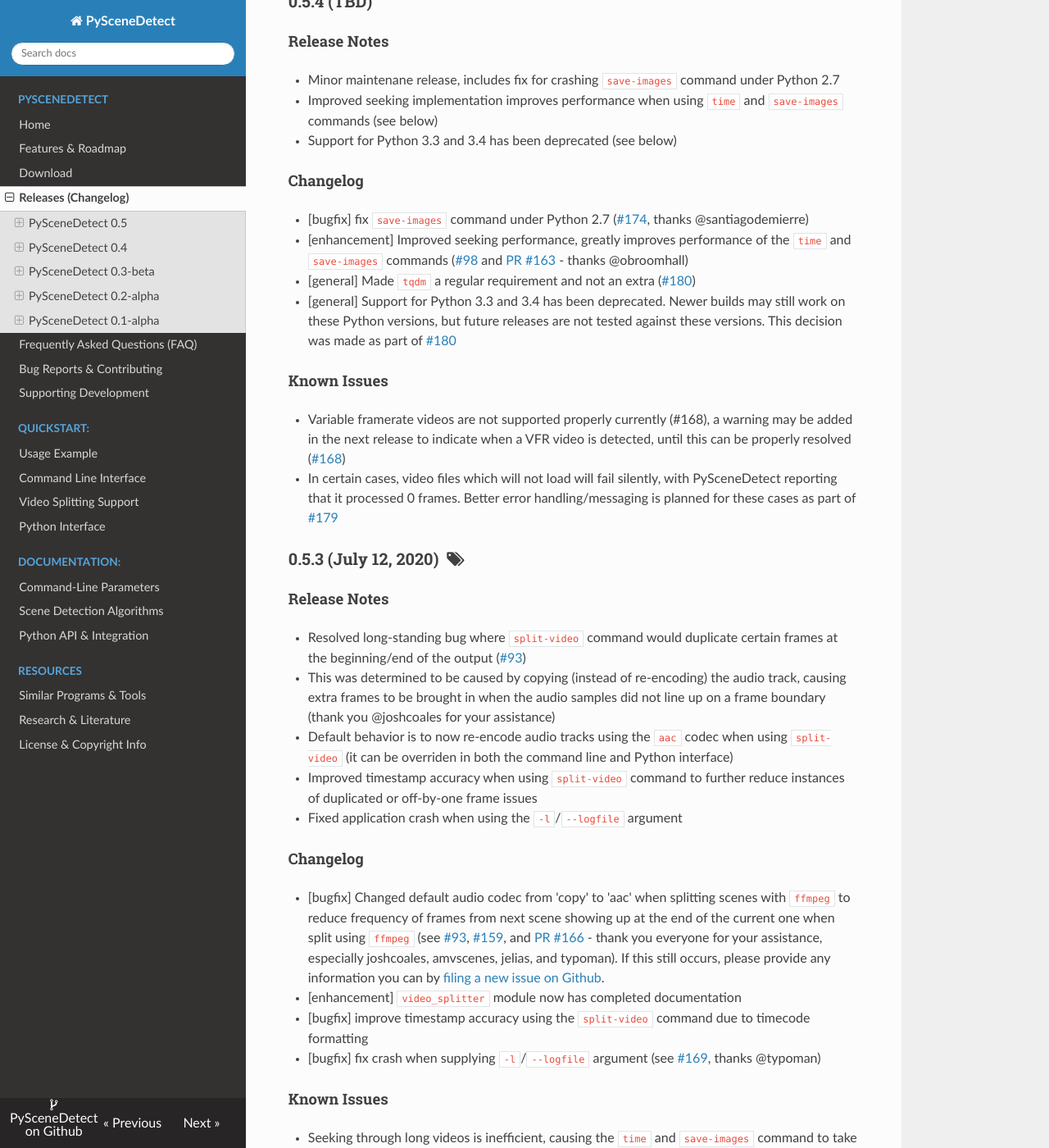
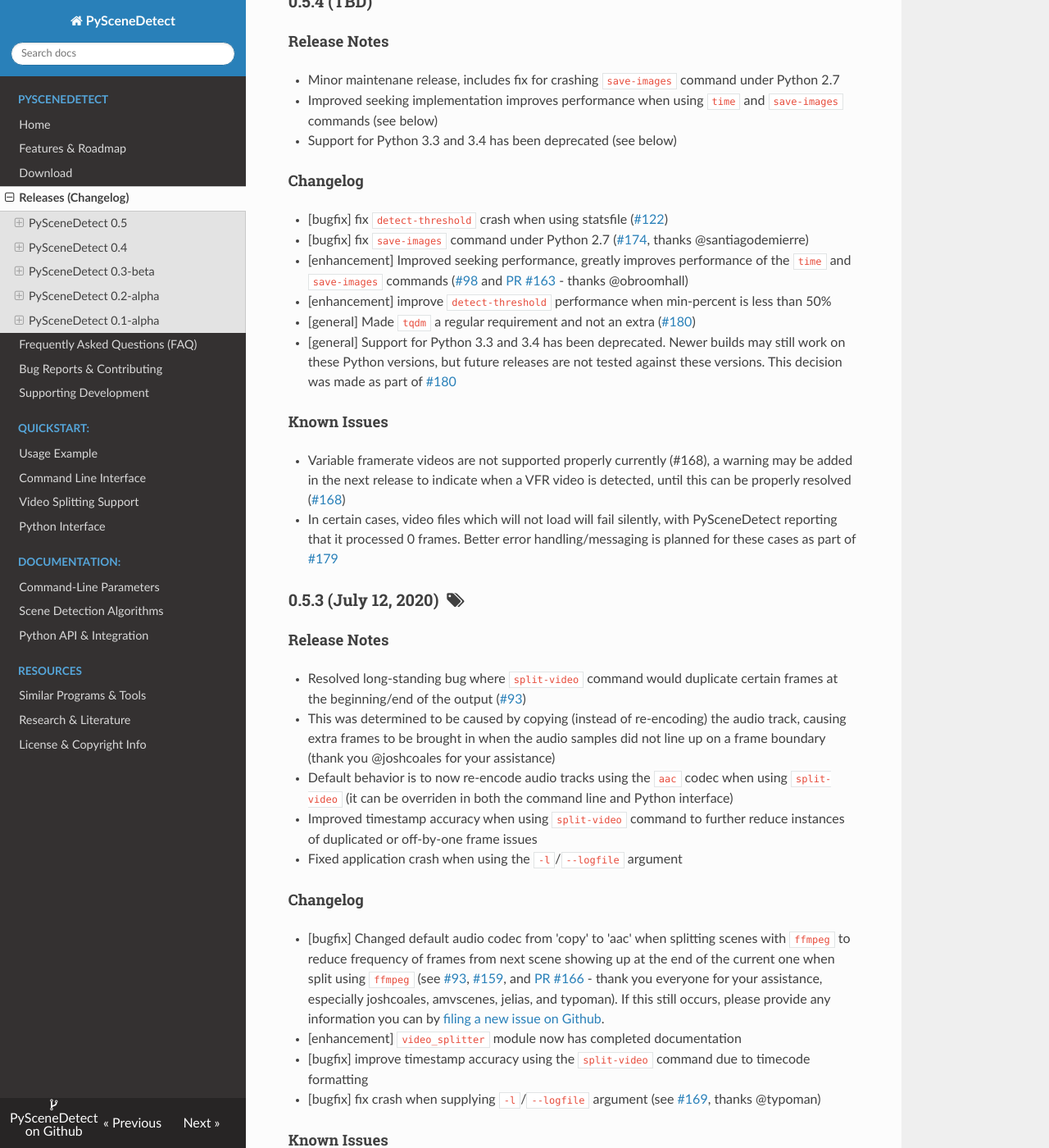
Before and after one commit to vovamushak/PySceneDetect, an MkDocs documentation site: the page built from docs/changelog.md, in a window 1280 px wide and 1400 px high, scrolled down 228 px. Shown: the whole window at 82% size. Built offline with MkDocs 1.6.1, drawn with Linux system fonts in a browser that asks for light colours; nearby versions of some CDN libraries; old or Windows-style settings are respelled for this version of MkDocs; some of the changed text lies outside the part shown.

Commit message:
Update changelog (#122).

```diff
--- a/docs/changelog.md
+++ b/docs/changelog.md
@@ -14,10 +14,12 @@ PySceneDetect Releases
 
 #### Changelog
 
+ * [bugfix] fix `detect-threshold` crash when using statsfile ([#122](https://github.com/Breakthrough/PySceneDetect/issues/122))
  * [bugfix] fix `save-images` command under Python 2.7 ([#174](https://github.com/Breakthrough/PySceneDetect/issues/174), thanks @santiagodemierre)
  * [enhancement] Improved seeking performance, greatly improves performance of the `time` and `save-images` commands ([#98](https://github.com/Breakthrough/PySceneDetect/issues/98) and [PR #163](https://github.com/Breakthrough/PySceneDetect/pull/163) - thanks @obroomhall)
- * [general] Made `tqdm` a regular requirement and not an extra ([#180](https://github.com/Breakthrough/PySceneDetect/issues/98))
- * [general] Support for Python 3.3 and 3.4 has been deprecated. Newer builds may still work on these Python versions, but future releases are not tested against these versions. This decision was made as part of [#180](https://github.com/Breakthrough/PySceneDetect/issues/98)
+ * [enhancement] improve `detect-threshold` performance when min-percent is less than 50%
+ * [general] Made `tqdm` a regular requirement and not an extra ([#180](https://github.com/Breakthrough/PySceneDetect/issues/180))
+ * [general] Support for Python 3.3 and 3.4 has been deprecated. Newer builds may still work on these Python versions, but future releases are not tested against these versions. This decision was made as part of [#180](https://github.com/Breakthrough/PySceneDetect/issues/180)
 
 #### Known Issues
 
@@ -46,6 +48,7 @@ PySceneDetect Releases
 
  * Seeking through long videos is inefficient, causing the `time` and `save-images` command to take a long time to run.  This will be resolved in the next release (see [#98](https://github.com/Breakthrough/PySceneDetect/issues/98))
  * The `save-images` command causes PySceneDetect to crash under Python 2.7 (see [#174](https://github.com/Breakthrough/PySceneDetect/issues/174))
+ * Using `detect-threshold` with a statsfile causes PySceneDetect to crash (see [#122](https://github.com/Breakthrough/PySceneDetect/issues/122))
  * Variable framerate videos are not supported properly currently (#168), a warning may be added in the next release to indicate when a VFR video is detected, until this can be properly resolved ([#168](https://github.com/Breakthrough/PySceneDetect/issues/168))
 
 
```
